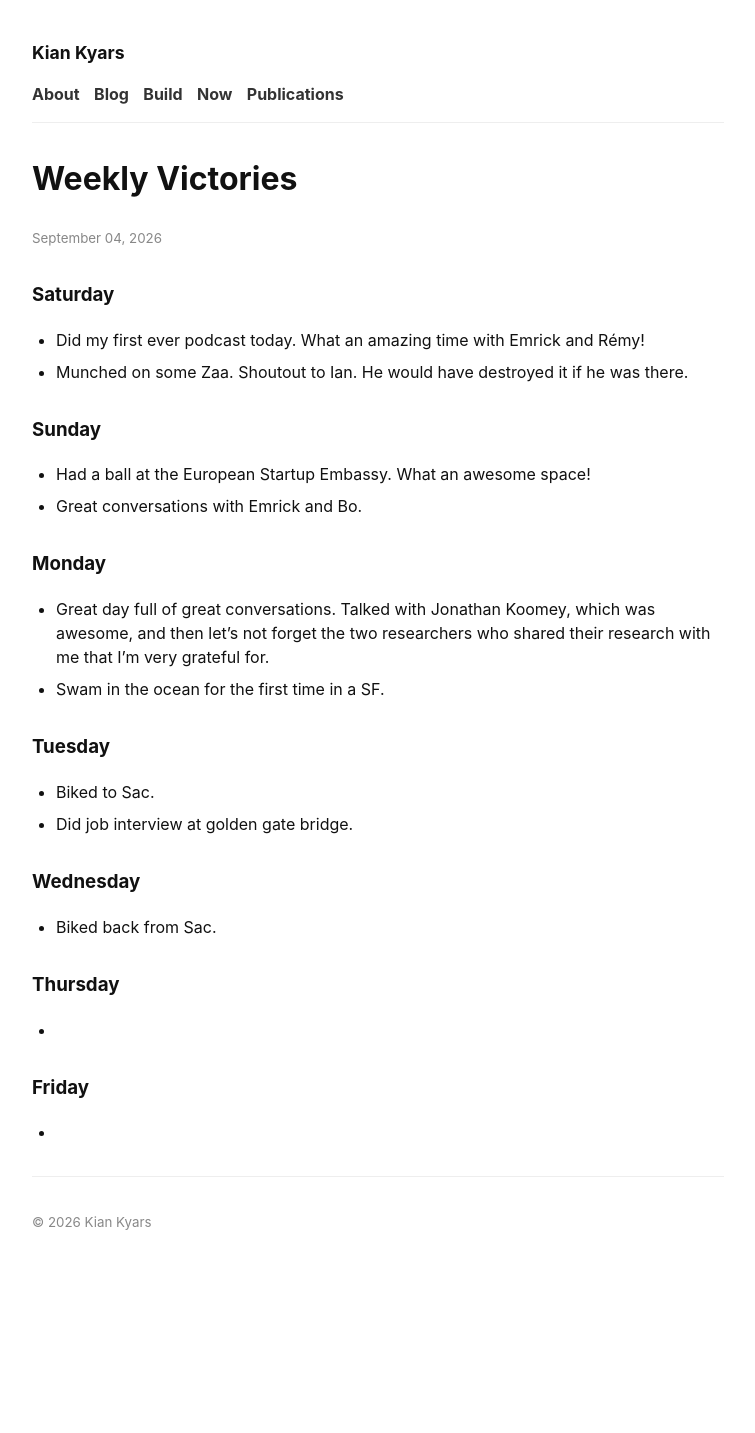
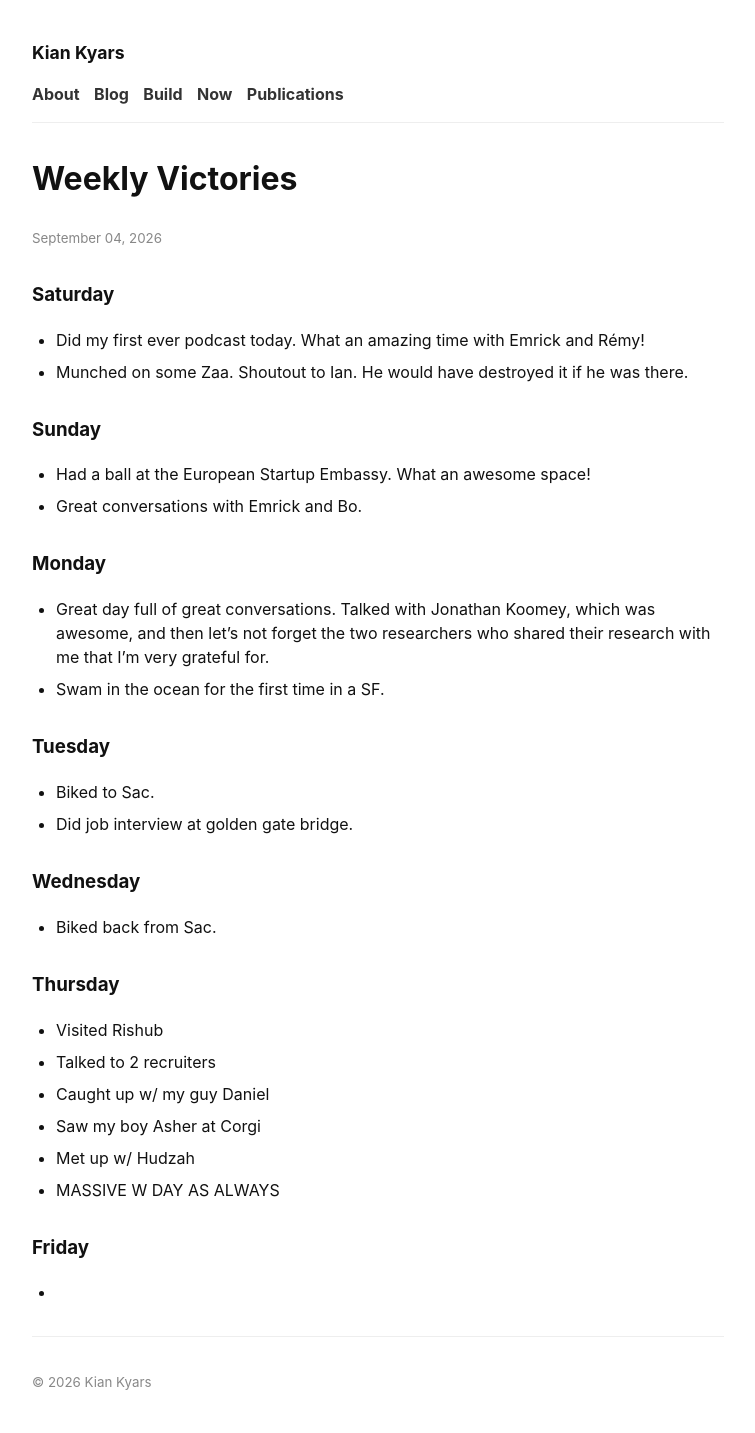
Before and after one commit to kiankyars/kiankyars.github.io, a Jekyll site: the page built from _posts/weekly-victories/2026-09-04-weekly-victories.md, in a window 1280 px wide. Shown: the whole page, without its empty margins (262-1017 px from the left). Built offline with Jekyll 4.4.1, drawn with Linux system fonts in a browser that asks for light colours; before the commit the page ends 1273 px from its top, so only the background shows below that.

Commit message:
Add Thursday weekly victories.
Co-authored-by: Cursor <cursoragent@cursor.com>

```diff
--- a/_posts/weekly-victories/2026-09-04-weekly-victories.md
+++ b/_posts/weekly-victories/2026-09-04-weekly-victories.md
@@ -31,7 +31,12 @@ categories: reflection
 
 ### Thursday
 
--
+- Visited Rishub
+- Talked to 2 recruiters
+- Caught up w/ my guy Daniel
+- Saw my boy Asher at Corgi
+- Met up w/ Hudzah
+- MASSIVE W DAY AS ALWAYS
 
 ### Friday
 
```
